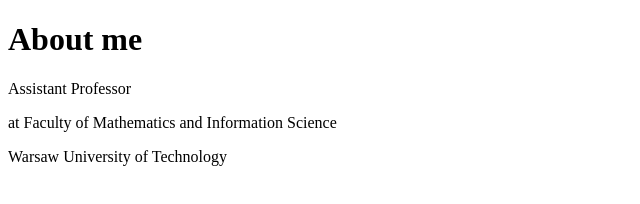
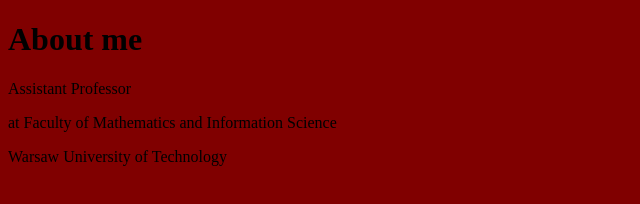
Before and after one commit to cenka/anna.cena.github.io, a plain HTML site: page index.html in a window 1280 px wide. Shown: the whole page, without its empty margins (0-640 px from the left). Drawn offline with Linux system fonts and the light colour scheme.

Commit message:
Update index.html

```diff
--- a/index.html
+++ b/index.html
@@ -4,7 +4,7 @@
     <meta charset="utf-8">
     <title> Anna Cena, Ph.D.</title>
   </head>
-  <body>
+  <body bgcolor="#800000">
     <h1>About me</h1>
     <p>Assistant Professor</p>
     <p>at Faculty of Mathematics and Information Science</p>
```
